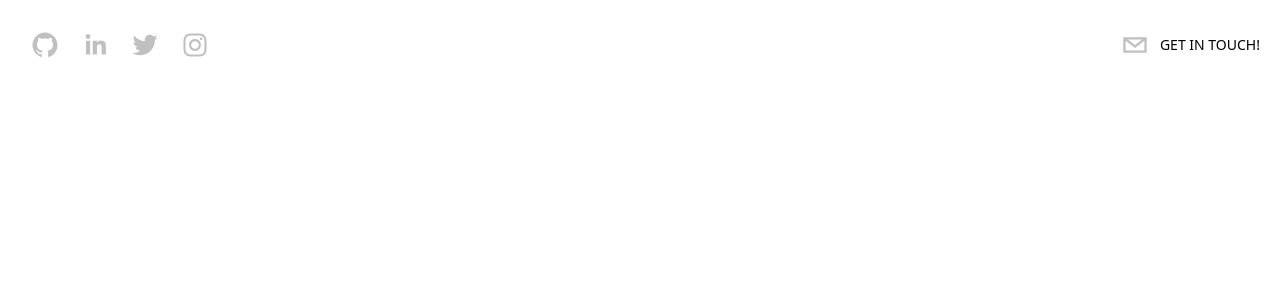
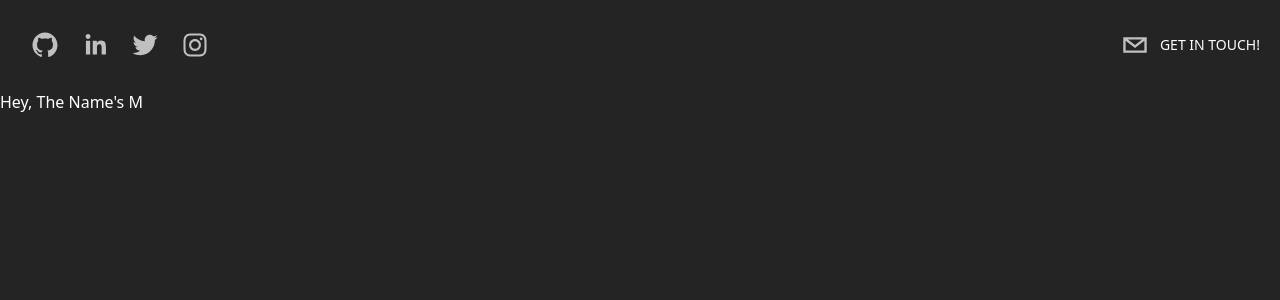
Before and after one commit to marioebros/portfolio, a Next.js app: page / in a window 1280 px wide. Shown: the top 300 px of the page. Built offline with nearby package versions, Linux system fonts and the light colour scheme.

Commit message:
created hero.tsx added bg color to header

```diff
--- a/components/Header.tsx
+++ b/components/Header.tsx
@@ -69,7 +69,7 @@ export default function Header({}: Props) {
                 fgColor='silver'
                 bgColor='transparent'
             />
-            <p className='uppercase hidden md:inline-flex text-sm text-silver-400'>
+            <p className='uppercase hidden md:inline-flex text-sm text-silver-300'>
                 Get In Touch!
             </p>
         </motion.div>
--- /dev/null
+++ b/components/Hero.tsx
@@ -0,0 +1,26 @@
+import React from 'react';
+import { Cursor, useTypewriter } from 'react-simple-typewriter';
+
+type Props = {}
+
+export default function Hero({}: Props) {
+    const [text, count] = useTypewriter({
+        words: [
+            "Hey, The Name's Mario M. Elizalde",
+            "Trombonist -> Developer Real Quick 💯",
+            "Plant-Papi-In-Training.tsx",
+            "Creador Haciendo Cosas Creativas",
+        ],
+        loop: true,
+        delaySpeed: 2000,
+    });
+
+  return (
+    <div>
+        <h1>
+        <span>{text}</span>
+        <Cursor cursorColor="#F7AB0A" />
+        </h1>
+    </div>
+    );
+}
--- a/package.json
+++ b/package.json
@@ -13,6 +13,7 @@
     "next": "12.3.1",
     "react": "18.2.0",
     "react-dom": "18.2.0",
+    "react-simple-typewriter": "^4.0.5",
     "react-social-icons": "^5.15.0"
   },
   "devDependencies": {
--- a/pages/index.tsx
+++ b/pages/index.tsx
@@ -1,19 +1,21 @@
 import type { NextPage } from 'next';
-// import { motion } from "framer-motion"
 import Head from 'next/head';
 import Header from '../components/Header';
+import Hero from "../components/Hero";
 
 const Home: NextPage = () => {
   return (
-    <div>
+    <div className='bg-[rgb(36,36,36)] text-white h-screen'>
       <Head>
         <title>Mario's Portfolio</title>
       </Head>
 
-      {/* Header */}
       <Header />
 
       {/* Hero */}
+      <section id="hero">
+        <Hero />
+      </section>
 
       {/* About */}
 
```
Also changed, not shown: 1 other file (tests, documents, lock files or other folders).
